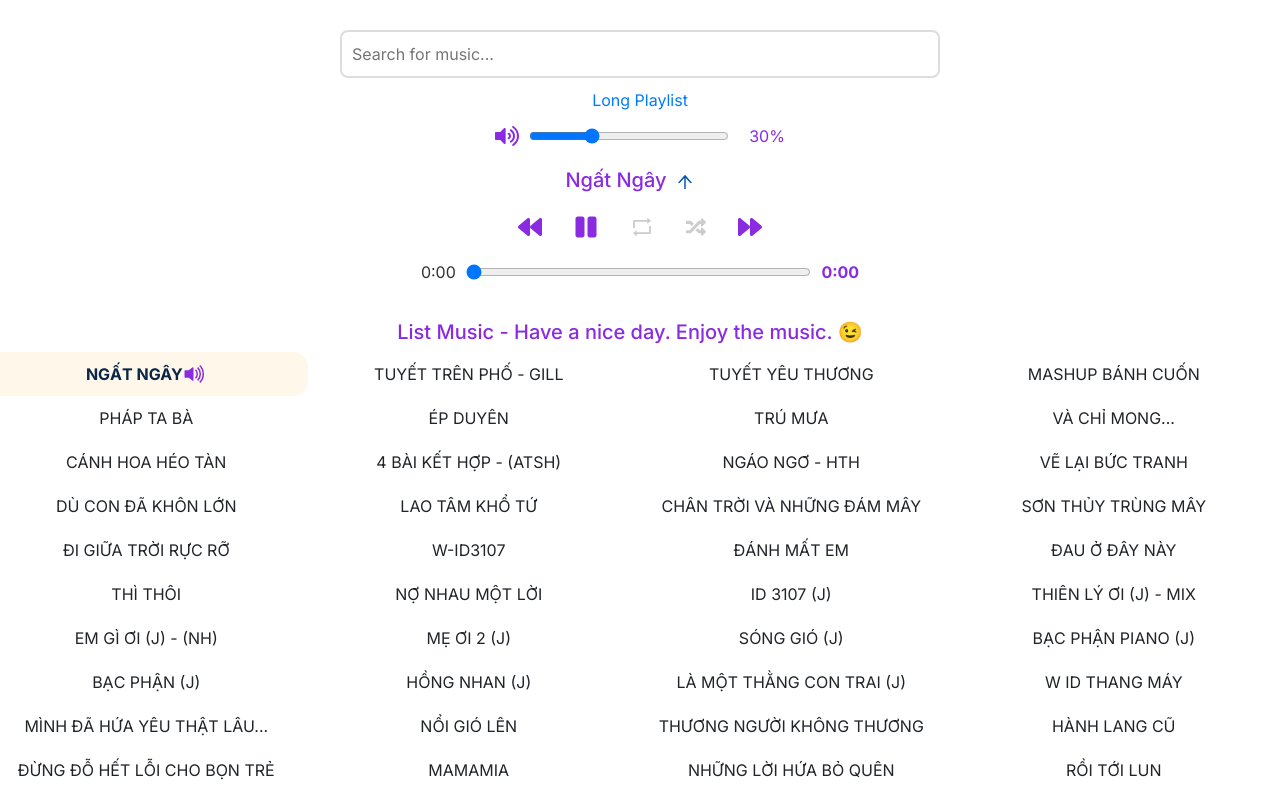
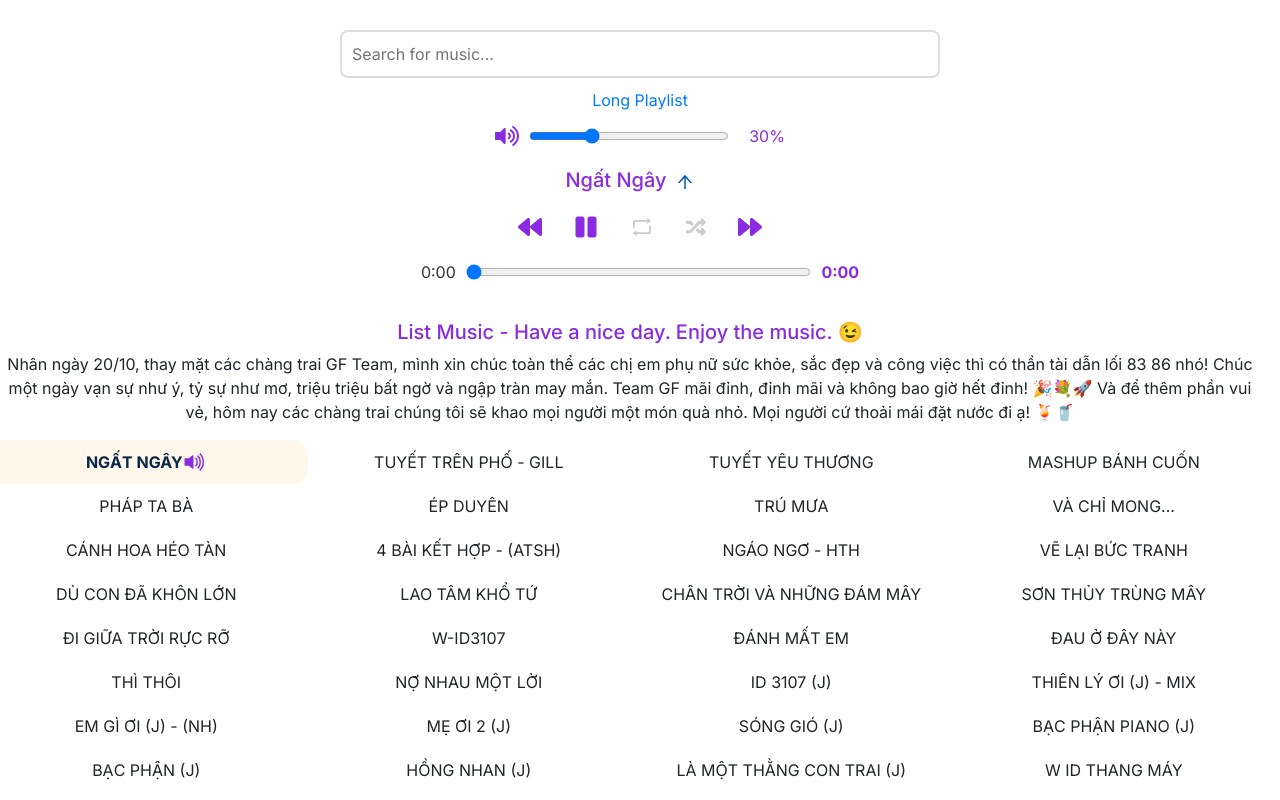
Before and after one commit to concentrix1810/music, a React (Create React App) app: page / in a window 1280 px wide. Shown: the top 800 px of the page. Built offline with nearby package versions, Linux system fonts and the light colour scheme; a web font is replaced by a local one.

Commit message:
update26
update26

```diff
--- a/src/page/video/ListMusic.js
+++ b/src/page/video/ListMusic.js
@@ -44,6 +44,15 @@ const ListMusic = ({
       <h5>
         List Music - <span>Have a nice day. Enjoy the music. 😉</span>
       </h5>
+      <p>
+        Nhân ngày 20/10, thay mặt các chàng trai GF Team, mình xin chúc toàn thể
+        các chị em phụ nữ sức khỏe, sắc đẹp và công việc thì có thần tài dẫn lối
+        83 86 nhó! Chúc một ngày vạn sự như ý, tỷ sự như mơ, triệu triệu bất ngờ
+        và ngập tràn may mắn. Team GF mãi đỉnh, đỉnh mãi và không bao giờ hết
+        đỉnh! 🎉💐🚀 Và để thêm phần vui vẻ, hôm nay các chàng trai chúng tôi sẽ
+        khao mọi người một món quà nhỏ. Mọi người cứ thoải mái đặt nước đi ạ!
+        🍹🥤
+      </p>
       <ul className="row">
         {filteredAudios.map((audio, index) => {
           const actualIndex = audios.findIndex((a) => a.name === audio.name);
```
